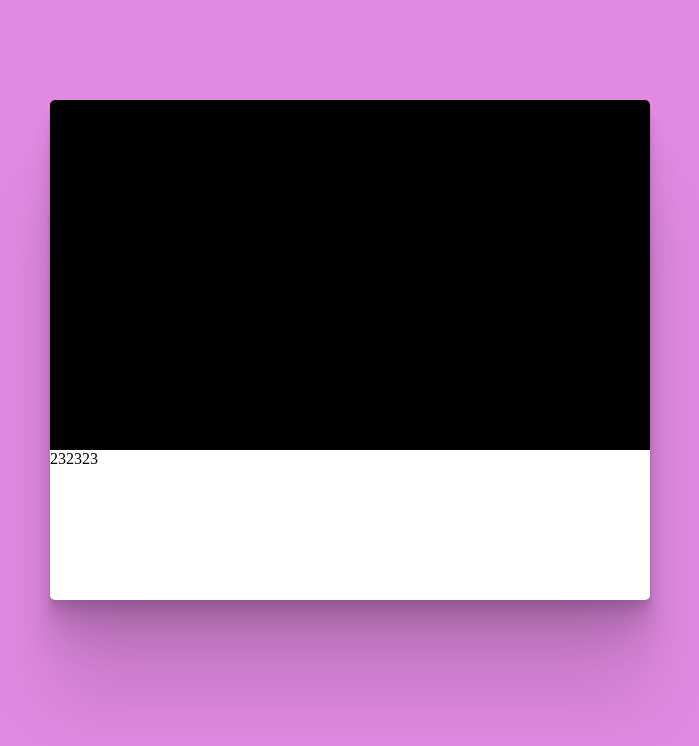
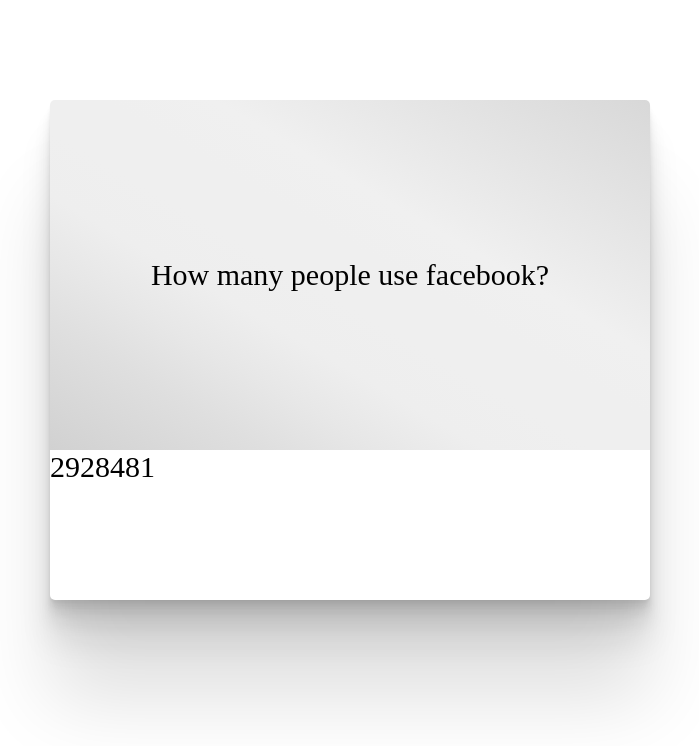
Before and after one commit to 531devv/react-quizz-app, a React (Create React App) app: page / in a window 1280 px wide. Shown: the top 746 px of the page, without its empty margins (290-989 px from the left). Built offline with nearby package versions, Linux system fonts and the light colour scheme.

Commit message:
Adding styles

```diff
--- a/src/App.css
+++ b/src/App.css
@@ -2,8 +2,9 @@
   padding: 0;
   margin: 0;
   box-sizing: border-box;
+  font-size: 30px;
 }
 
 body {
-  background-color: rgb(226, 138, 226);
+  font-family: Gidole;
 }
--- a/src/Quizz/QuizzAnswer.js
+++ b/src/Quizz/QuizzAnswer.js
@@ -0,0 +1,12 @@
+import React from 'react';
+import './css/QuizzAnswer.css';
+
+export default class QuizzAnswer extends React.Component {
+    render() {
+        return (
+            <div className="quizz-answer">
+                <p>2928481</p>
+            </div>
+        );
+    }
+}
--- a/src/Quizz/QuizzAnswers.js
+++ b/src/Quizz/QuizzAnswers.js
@@ -1,11 +1,12 @@
 import React from 'react';
+import QuizzAnswer from './QuizzAnswer';
 import './css/QuizzAnswers.css';
 
 export default class QuizzAnswers extends React.Component {
     render() {
         return (
             <div className="quizz-answers">
-                <p>232323</p>
+                <QuizzAnswer />
             </div>
         );
     }
--- a/src/Quizz/QuizzQuestion.js
+++ b/src/Quizz/QuizzQuestion.js
@@ -0,0 +1,12 @@
+import React from 'react';
+import './css/QuizzQuestion.css'
+
+export default class QuizzQuestion extends React.Component {
+    render() {
+        return (
+            <div className="quizz-question">
+                <p>How many people use facebook?</p>
+            </div>
+        );
+    }
+}
--- a/src/Quizz/QuizzQuestions.js
+++ b/src/Quizz/QuizzQuestions.js
@@ -1,11 +1,12 @@
 import React from 'react';
 import './css/QuizzQuestions.css';
+import QuizzQuestion from './QuizzQuestion';
 
 export default class QuizzQuestions extends React.Component {
     render() {
         return (
             <div className="quizz-questions">
-                <p>How many people use facebook?</p>
+                <QuizzQuestion />
             </div>
         );
     }
--- /dev/null
+++ b/src/Quizz/css/QuizzQuestion.css
@@ -0,0 +1,7 @@
+.quizz-question {
+    display: flex;
+    width: 100%;
+    height: 100%;
+    justify-content: center;
+    align-items: center;
+}
--- a/src/Quizz/css/QuizzQuestions.css
+++ b/src/Quizz/css/QuizzQuestions.css
@@ -1,7 +1,7 @@
 .quizz-questions {
     width: 100%;
     height: 350px;
-    background-color: black;
+    background-image: linear-gradient(to right top, #d1d1d1, #d8d8d8, #dfdfdf, #e7e7e7, #eeeeee, #efefef, #efefef, #f0f0f0, #eaeaea, #e4e4e4, #dedede, #d8d8d8);
     border-top-left-radius: 5px;
     border-top-right-radius: 5px;
 }
```
